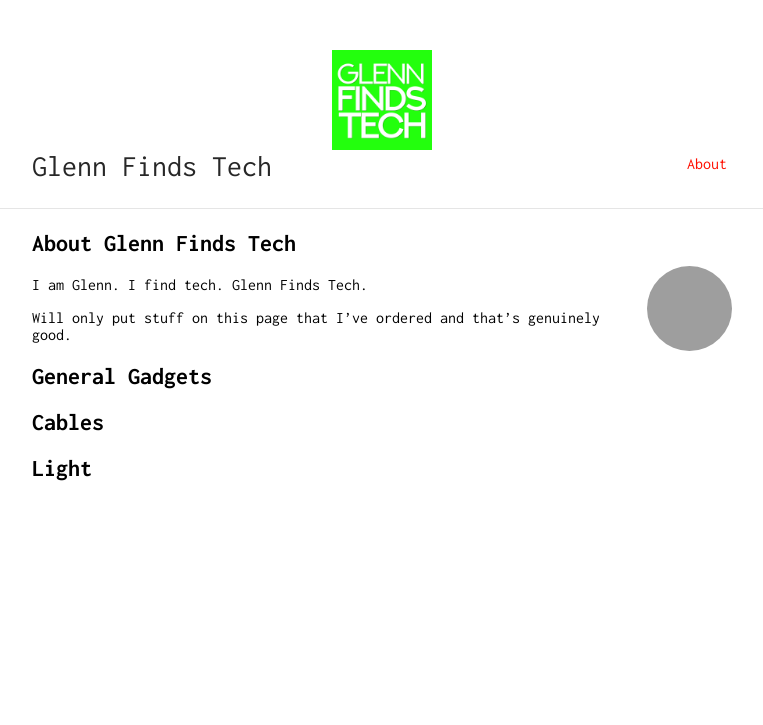
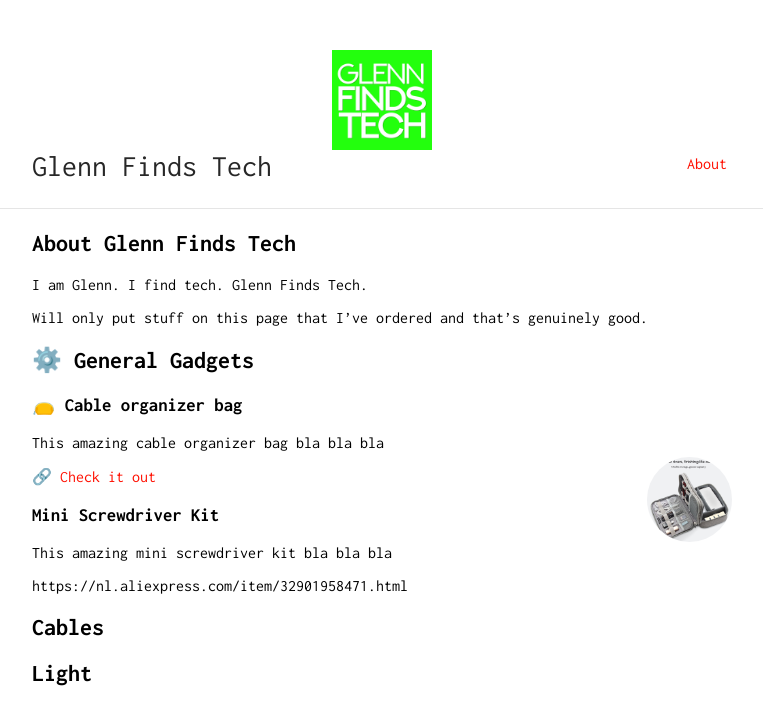
Before and after one commit to AtomicGlenn/GlennFindsTech, a Jekyll site: the page built from index.md, in a window 1280 px wide. Shown: the top 725 px of the page, without its empty margins (258-1021 px from the left). Built offline with Jekyll 4.4.1, drawn with Linux system fonts in a browser that asks for light colours; our own code applies the rules of GitHub Pages for plain Markdown files; grey boxes are pictures that could not be loaded.

Commit message:
Add Cable Organizer

```diff
--- a/index.md
+++ b/index.md
@@ -4,13 +4,25 @@
 
 ## About Glenn Finds Tech
 
-<img class="profile-picture" src="sherlock.jpg">
-
 I am Glenn. I find tech. Glenn Finds Tech.
 
 Will only put stuff on this page that I've ordered and that's genuinely good.
 
-## General Gadgets
+## ⚙️ General Gadgets
+
+### 👝 Cable organizer bag
+
+This amazing cable organizer bag bla bla bla
+
+<img class="profile-picture" src="images/cable_organizer.jpg" alt="Cable Organizer"/>
+
+🔗 [Check it out](https://nl.aliexpress.com/item/32901958471.html)
+
+### Mini Screwdriver Kit
+
+This amazing mini screwdriver kit bla bla bla
+
+https://nl.aliexpress.com/item/32901958471.html
 
 ## Cables
 
```
Also changed, not shown: images/cable_organizer.jpg (added).
